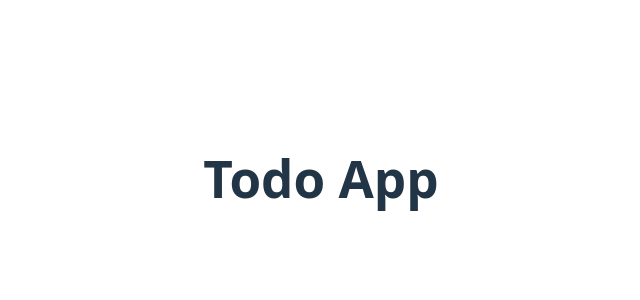
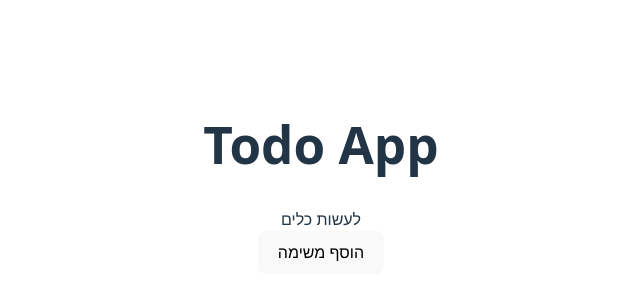
Before and after one commit to lazamal/cat-album, a React (Vite) app: page / in a window 1280 px wide. Shown: the part 222-522 px from the top of the page, without its empty margins (319-959 px from the left). Built offline with nearby package versions, Linux system fonts and the light colour scheme.

Commit message:
working list

```diff
--- a/src/App.jsx
+++ b/src/App.jsx
@@ -8,6 +8,7 @@ import { MyHeader } from './components/MyHeader'
 
 function App() {
   const [count,setCount] = useState(0);
+
 
   const [todos, setTodos] = useState([
     {
@@ -24,6 +25,24 @@ function App() {
           Todo App
         </h1>
 
+        {todos.map((item) =>{
+          return <div key={item.id}> {item.text} </div>
+        })}
+
+        <button onClick={() => {
+
+          const newTodoText = prompt('מה המשימה?')
+          const newTodo =
+            {
+                  text: newTodoText,
+                  id: Math.random(),
+                  isDone: false
+            }
+
+          setTodos([...todos,newTodo])
+        }}>
+          הוסף משימה
+           </button>
       </div>
     </>
   )
```
